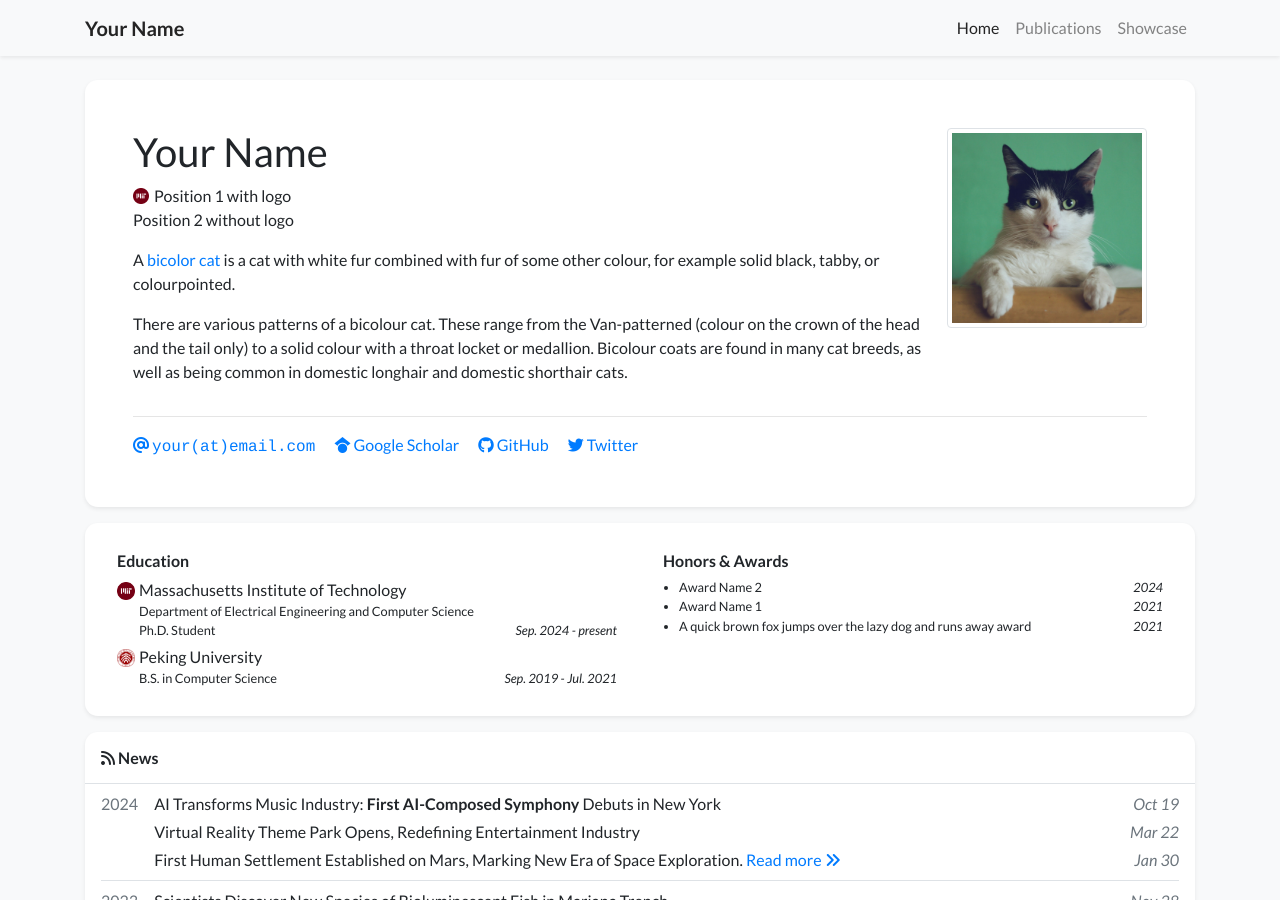
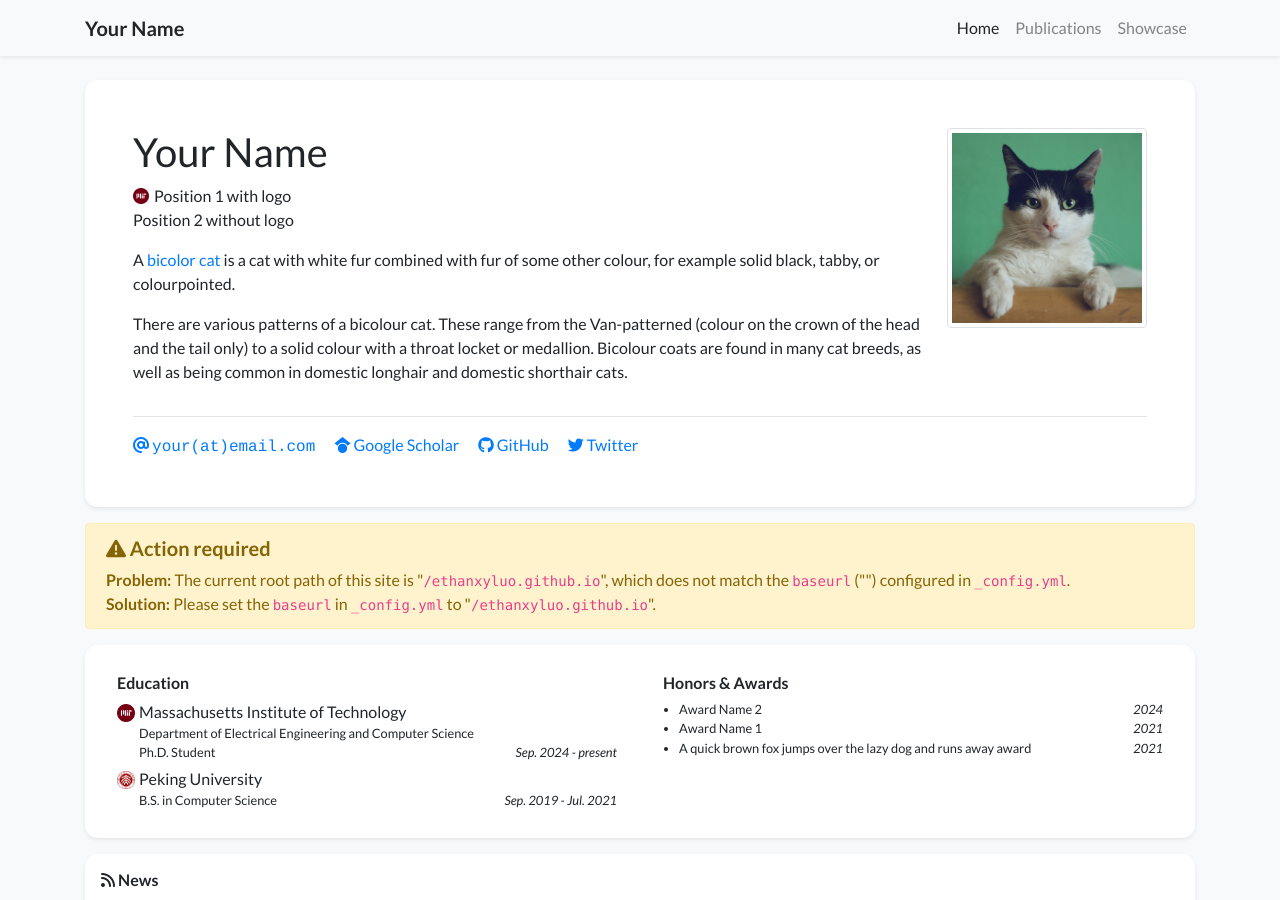
Before and after one commit to ethanxyluo/ethanxyluo.github.io, a Jekyll site: the page built from index.html, in a window 1280 px wide and 900 px high. Built offline with Jekyll 4.4.1, drawn with Linux system fonts in a browser that asks for light colours; nearby versions of some CDN libraries; a style sheet for code colours, icons or effects is not loaded; some of the changed lines change nothing that is shown.

Commit message:
Update _config.yml

```diff
--- a/_config.yml
+++ b/_config.yml
@@ -13,7 +13,7 @@
 # you will see them accessed via {{ site.title }}, {{ site.email }}, and so on.
 # You can create any custom variable you would like, and they will be accessible
 # in the templates via {{ site.myvariable }}.
-baseurl: "/ethanxyluo.github.io" # the subpath of your site, e.g. /blog
+baseurl: "" # the subpath of your site, e.g. /blog
 
 # Build settings
 markdown: kramdown
```
